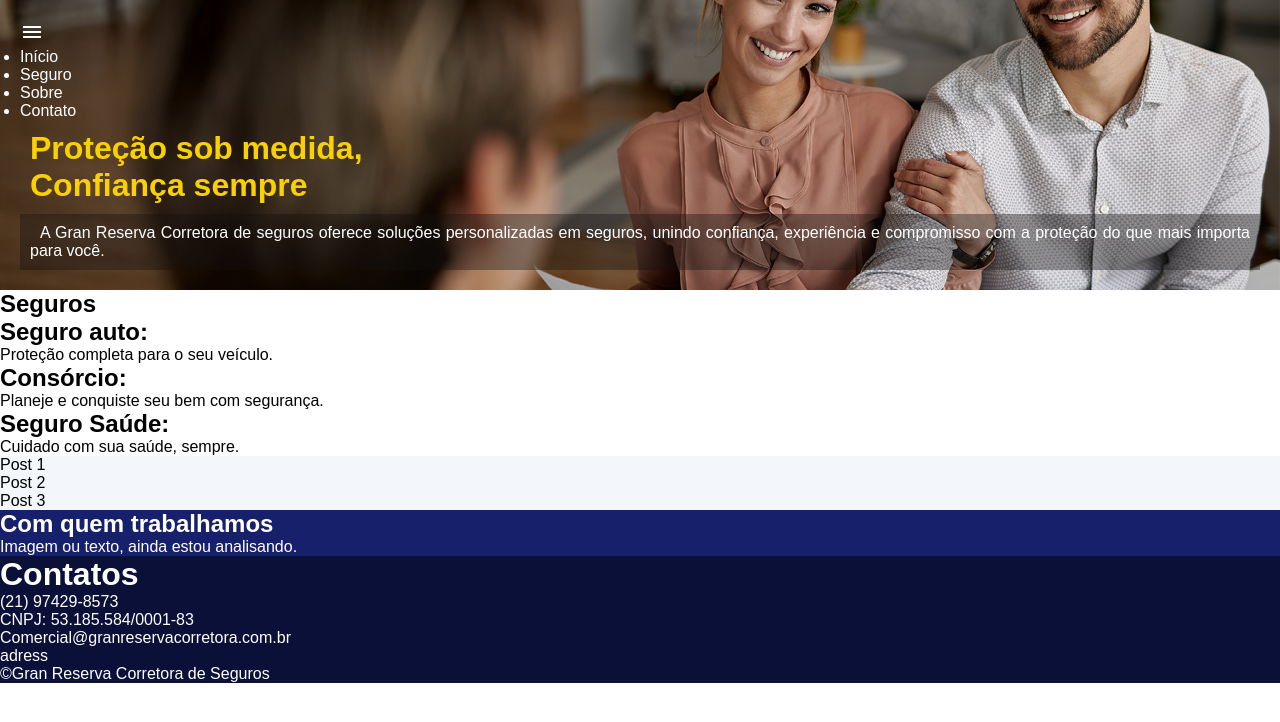
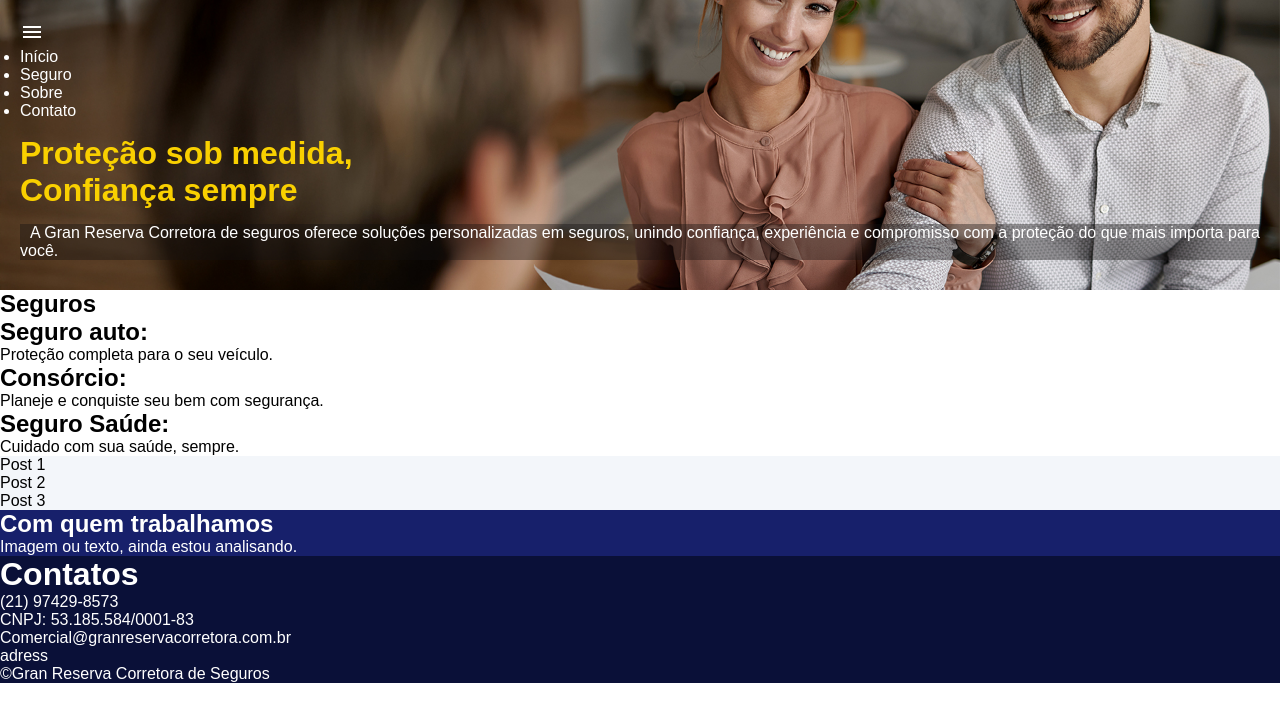
Before and after one commit to GustavoSVillela/projeto-GRV, a plain HTML site: page index.html in a window 1280 px wide. Drawn offline with nearby package versions, Linux system fonts and the light colour scheme.

Commit message:
update style
update header

```diff
--- a/estilos/style.css
+++ b/estilos/style.css
@@ -10,19 +10,20 @@
 header{
     background-image: url(../imagens/img1.jpg);
     background-size: cover;
-    background-position: center center;
+    background-position: center right;
+    background-repeat: no-repeat;
     color: white;
-    padding: 20px;
-    width: auto;
+    padding:20px;
+    height: 250px;
 }
 
 header > h1 {
      color:#F9D000 ;
-     padding: 10px;
+     margin-top: 15px;
 }
 
 header > p{
-    padding: 10px;
+    margin-top: 15px;
     text-align: justify;
     text-indent: 10px;
     background-color: rgba(19, 18, 18, 0.384);
```
